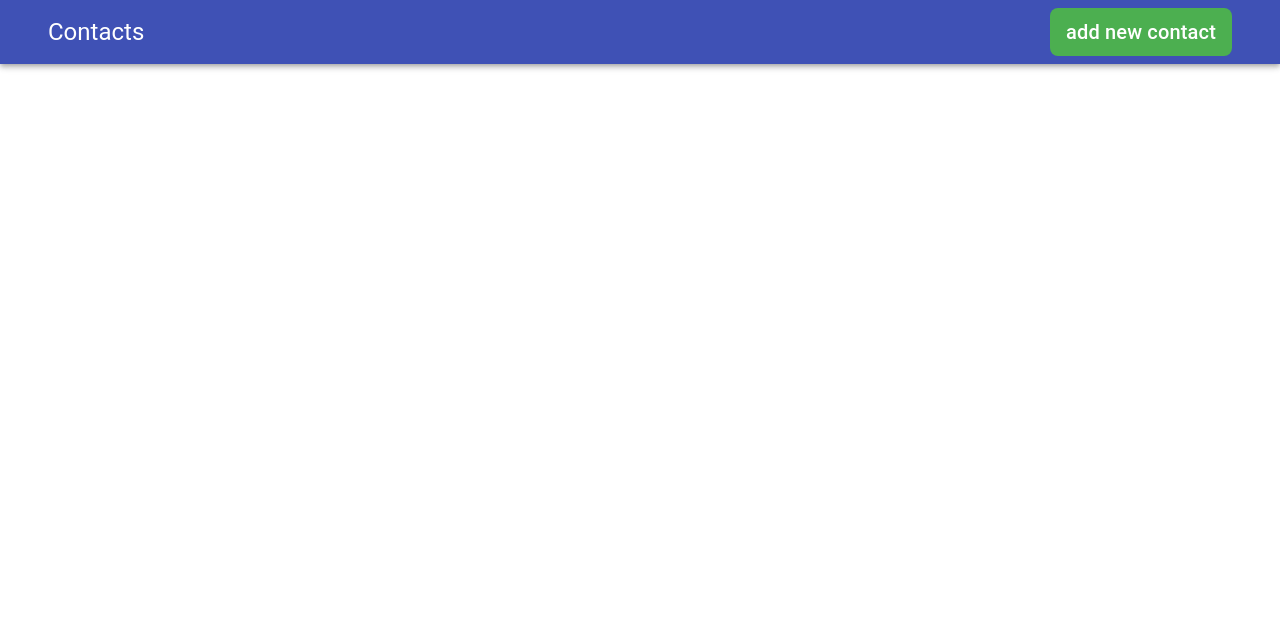
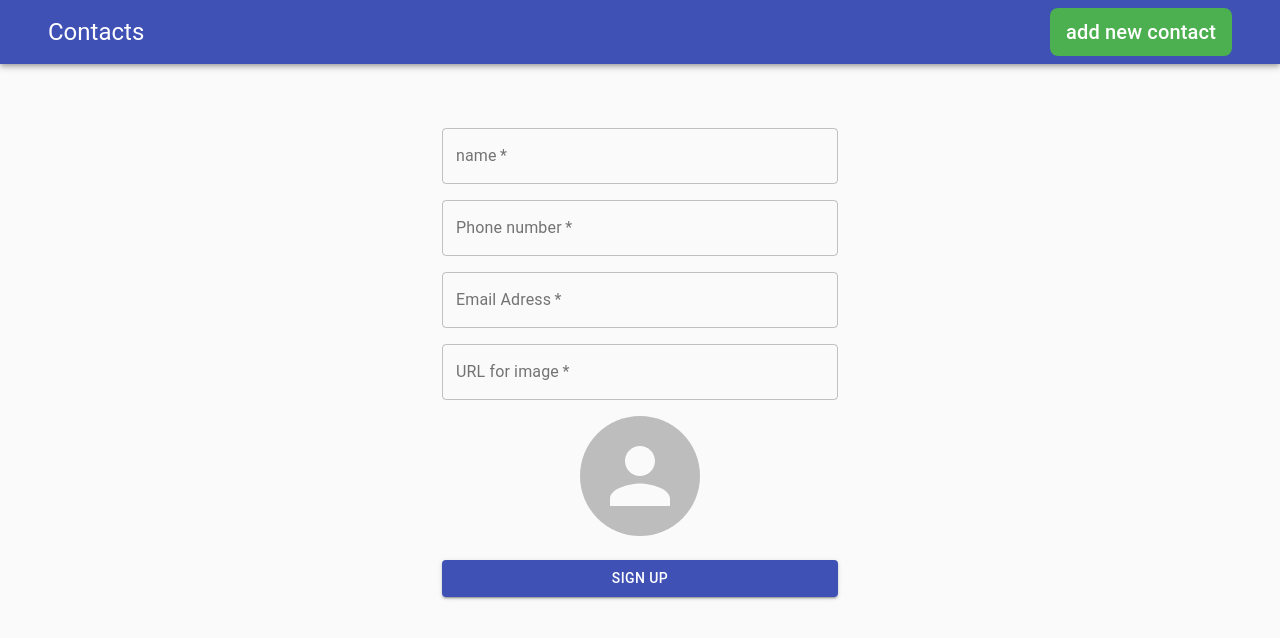
Before and after one commit to Toktomambetov-Sultan/js_group_7_exam_9_Sultan_Toktomambetov, a React (Create React App) app: page /add in a window 1280 px wide. Shown: the top 638 px of the page. Built offline with nearby package versions, Linux system fonts and the light colour scheme.

Commit message:
did styles of contactForm.

```diff
--- /dev/null
+++ b/src/components/ContactForm/ContactForm.js
@@ -0,0 +1,59 @@
+import React from "react";
+import Avatar from "@material-ui/core/Avatar";
+import Button from "@material-ui/core/Button";
+import CssBaseline from "@material-ui/core/CssBaseline";
+import TextField from "@material-ui/core/TextField";
+import Grid from "@material-ui/core/Grid";
+import { makeStyles } from "@material-ui/core/styles";
+import Container from "@material-ui/core/Container";
+import FormInput from "./FormInput/FormInput";
+
+const useStyles = makeStyles((theme) => ({
+  paper: {
+    marginTop: theme.spacing(8),
+    display: "flex",
+    flexDirection: "column",
+    alignItems: "center",
+  },
+  avatar: {
+    margin: theme.spacing(2, "auto", 0),
+    width: theme.spacing(15),
+    height: theme.spacing(15),
+  },
+  submit: {
+    margin: theme.spacing(3, 0, 2),
+  },
+}));
+
+const ContactForm = (props) => {
+  const classes = useStyles();
+
+  return (
+    <Container component="main" maxWidth="xs">
+      <CssBaseline />
+      <div className={classes.paper}>
+        <form Validate>
+          <Grid container spacing={2}>
+            <FormInput label="name" id="name" />
+            <FormInput label="Phone number" id="phoneNumber" />
+            <FormInput label="Email Adress" id="email" />
+            <FormInput label="URL for image" id="imgSrc">
+              <Avatar className={classes.avatar} alt="Persons image" src={""} />
+            </FormInput>
+          </Grid>
+          <Button
+            type="submit"
+            fullWidth
+            variant="contained"
+            color="primary"
+            className={classes.submit}
+          >
+            Sign Up
+          </Button>
+        </form>
+      </div>
+    </Container>
+  );
+};
+
+export default ContactForm;
--- /dev/null
+++ b/src/components/ContactForm/FormInput/FormInput.js
@@ -0,0 +1,20 @@
+import { Grid, TextField } from "@material-ui/core";
+import React from "react";
+
+const FormInput = ({ id, label, value, children }) => {
+  return (
+    <Grid item xs={12}>
+      <TextField
+        variant="outlined"
+        required
+        fullWidth
+        id={id}
+        label={label}
+        value={value}
+      />
+      {children}
+    </Grid>
+  );
+};
+
+export default FormInput;
--- /dev/null
+++ b/src/containers/AddNewContactBlock/AddNewContactBlock.js
@@ -0,0 +1,12 @@
+import React from "react";
+import ContactForm from "../../components/ContactForm/ContactForm";
+
+const addNewContact = (props) => {
+  return (
+    <div>
+      <ContactForm />
+    </div>
+  );
+};
+
+export default addNewContact;
--- a/src/containers/App/App.js
+++ b/src/containers/App/App.js
@@ -3,6 +3,7 @@ import { Route, Switch } from "react-router-dom";
 import Layout from "../../components/Layout/Layout";
 import Main from "../Main/Main";
 import "./App.css";
+import AddNewContactBlock from "./../AddNewContactBlock/AddNewContactBlock"
 
 function App() {
   return (
@@ -10,7 +11,7 @@ function App() {
       <Layout>
         <Switch>
           <Route path="/" exact component={Main} />
-          <Route path="/add" />
+          <Route path="/add" exact component={AddNewContactBlock} />
         </Switch>
       </Layout>
     </div>
```
Also changed, not shown: src/containers/addNewContact/addNewContact.js (deleted, +0 -9 lines).
